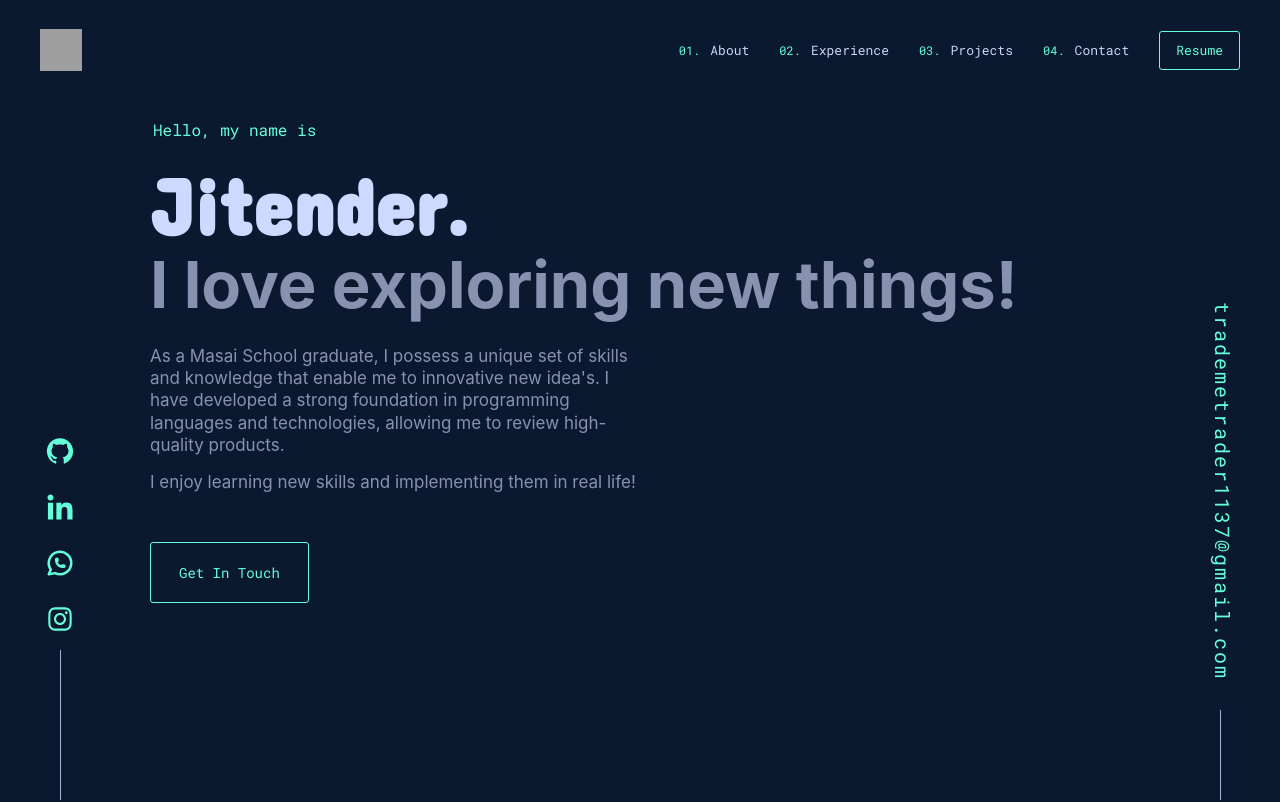
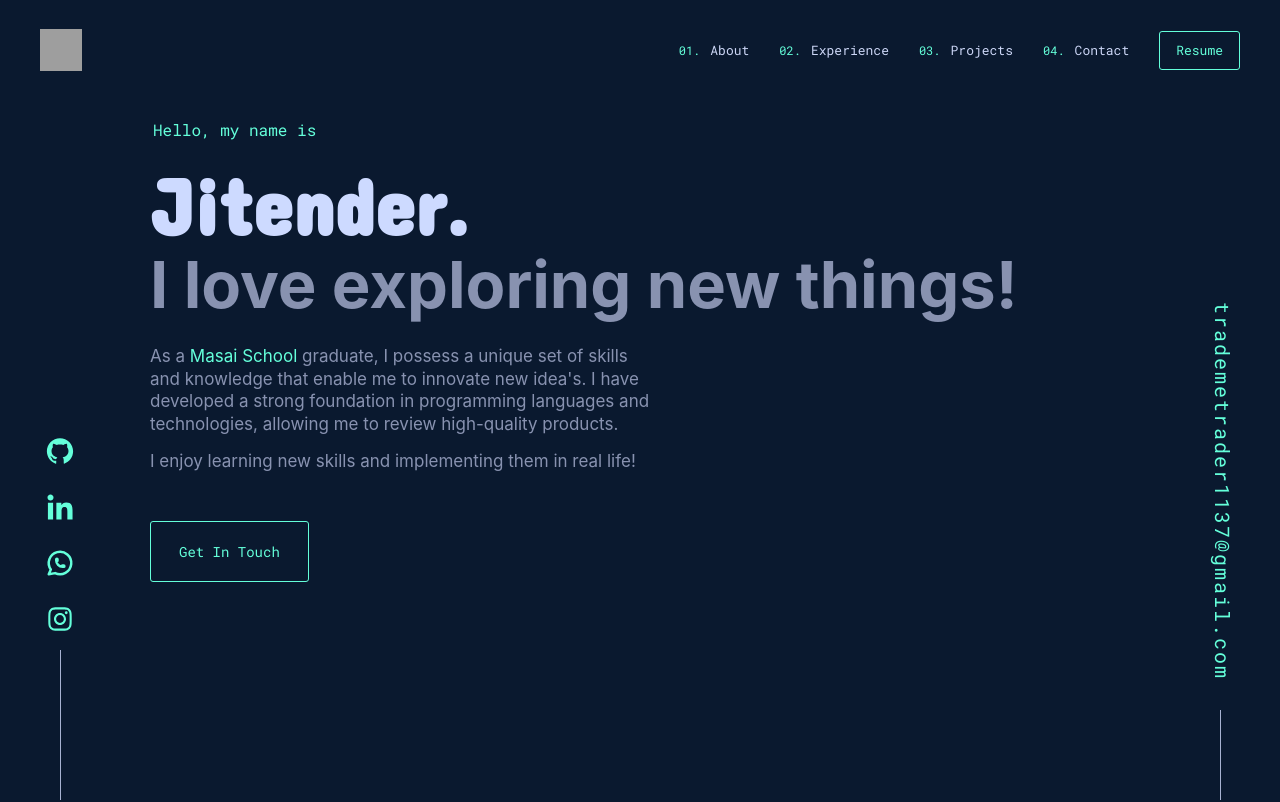
Before and after one commit to jitenderji1137/jitenderji1137, a React (Create React App) app: page / in a window 1280 px wide. Shown: the top 802 px of the page. Built offline with nearby package versions, Linux system fonts and the light colour scheme; grey boxes are pictures that could not be loaded.

Commit message:
Working on it

```diff
--- a/src/Main.css
+++ b/src/Main.css
@@ -46,6 +46,27 @@
 .paragraph p{
     margin: 0px 0px 15px;
     font-size: 17px;
+}
+.paragraph p a{
+    display: inline-block;
+    text-decoration: none;
+    text-decoration-skip-ink: auto;
+    position: relative;
+    transition: all 0.25s cubic-bezier(0.645, 0.045, 0.355, 1) 0s;
+    cursor: pointer;
+    color: rgb(100, 255, 218);
+}
+.paragraph p a::after{
+    content: "";
+    display: block;
+    width: 0%;
+    height: 1px;
+    position: relative;
+    background-color: rgb(100, 255, 218);
+    transition: all 0.5s cubic-bezier(0.645, 0.045, 0.355, 1) 0s;
+}
+.paragraph p a:hover::after{
+    width: 100%;
 }
 .Getintouch{
     margin-top: 50px;
--- a/src/Main.jsx
+++ b/src/Main.jsx
@@ -9,7 +9,7 @@ export default function Main(){
                     <h2>Jitender.</h2>
                     <h3>I love exploring new things!</h3>
                     <div className="paragraph">
-                        <p>As a Masai School graduate, I possess a unique set of skills and knowledge that enable me to innovative new idea's. I have developed a strong foundation in programming languages and technologies, allowing me to review high-quality products.</p>
+                        <p>As a <a href="https://masaischool.com/">Masai School</a> graduate, I possess a unique set of skills and knowledge that enable me to innovate new idea's. I have developed a strong foundation in programming languages and technologies, allowing me to review high-quality products.</p>
                         <p>I enjoy learning new skills and implementing them in real life!</p>
                     </div>
                     <div className="Getintouch">
@@ -25,7 +25,7 @@ export default function Main(){
                                 <p>I am a creative, time punctual, dedicated, goal-oriented individual with decent moral Values and Ethicates along with a high-energy level, honed communication skills, strong organizational skills, and meticulous attention to detail.</p>
                                 <p></p>
                                 <p>I have successfully achieved <span>70%</span> in <span>12th</span> standard(<span>2021-2022</span>), paving the way for a <span>bright future</span>.</p>
-                                <p>Here are a few of the activities that <span>I love to do</span>!</p>
+                                <p>Here are few of the activities that <span>I love to do</span>!</p>
                             </div>
                             <ul>
                                 <li>Coding</li>
```
